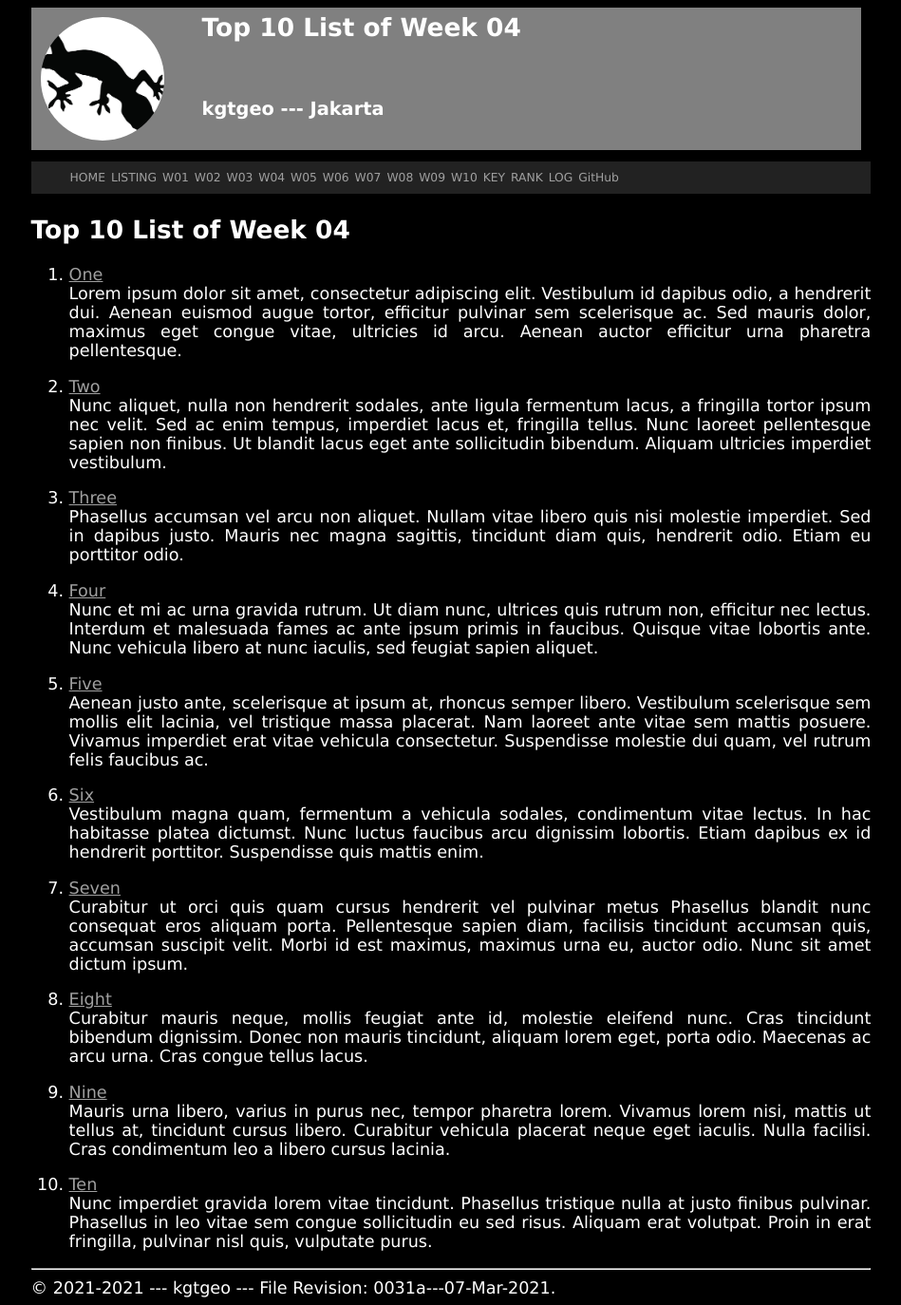
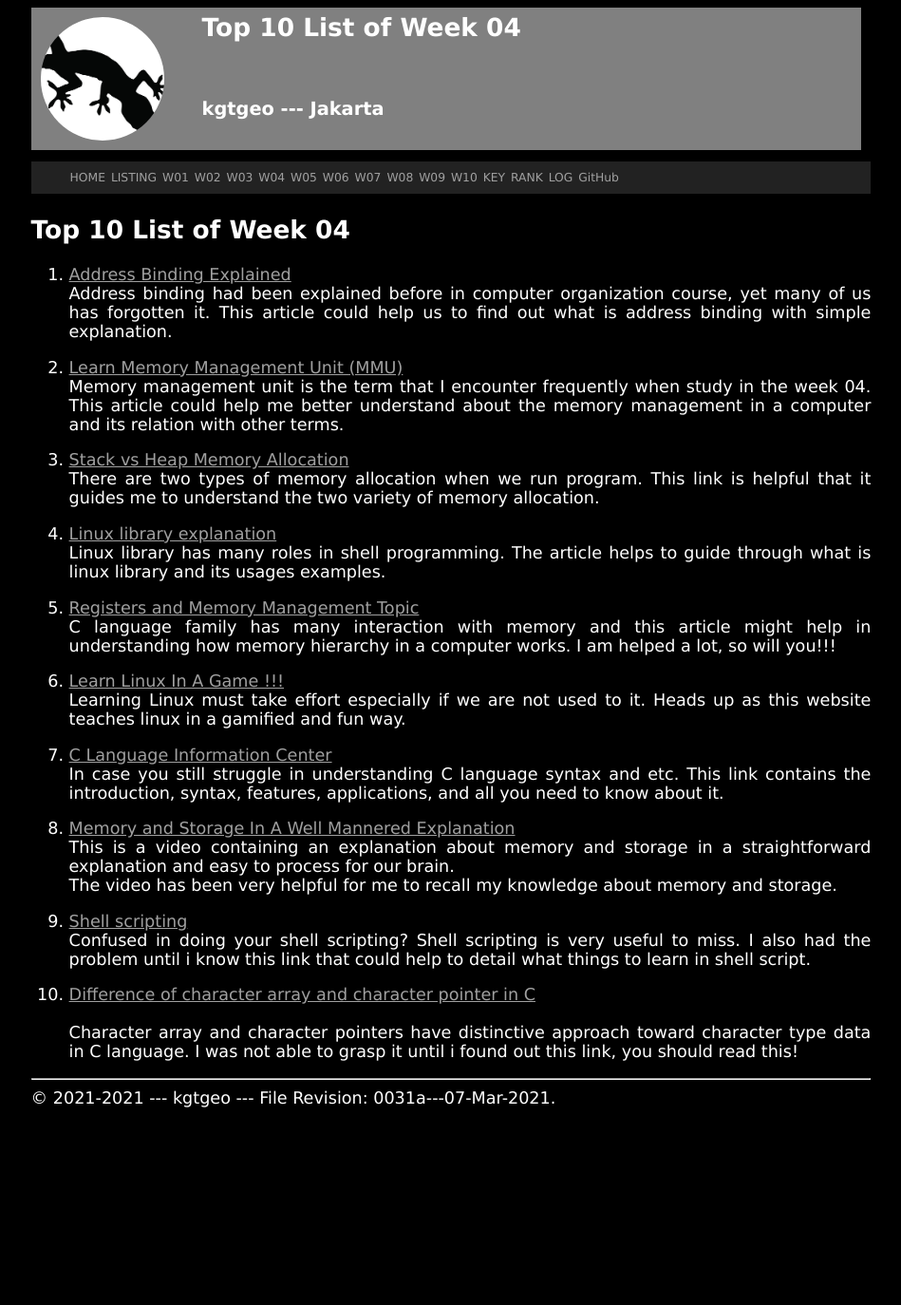
Before and after one commit to kgtgeo/os211, a Jekyll site: the page built from w04.md, in a window 1280 px wide. Shown: the whole page at 95% size, without its empty margins (165-1114 px from the left). Built offline with Jekyll 4.4.1, drawn with Linux system fonts in a browser that asks for light colours; our own code applies the rules of GitHub Pages for plain Markdown files; after the commit the page ends 1174 px from its top, so only the background shows below that.

Commit message:
finish w04 assignments

```diff
--- a/TXT/mylog.txt
+++ b/TXT/mylog.txt
@@ -29,3 +29,7 @@ ZCZC W03 100 L02 Zoom Class
 ZCZC W03  60 L10 Doing assignments
 ZCZC W03  60 L26 Movie and series
 ZCZC W03  60 L05 GSGS week 03 materials
+ZCZC W04 100 L02 Zoom Class
+ZCZC W04  60 L10 Doing assignments
+ZCZC W04  60 L26 Movie and series
+ZCZC W04  60 L05 GSGS week 04 materials
--- a/w04.md
+++ b/w04.md
@@ -5,72 +5,39 @@ permalink: /W04/
 
 # Top 10 List of Week 04
 
-1. [One](https://en.wikipedia.org/wiki/1)<br>
-Lorem ipsum dolor sit amet, consectetur adipiscing elit.
-Vestibulum id dapibus odio, a hendrerit dui.
-Aenean euismod augue tortor, efficitur pulvinar sem scelerisque ac.
-Sed mauris dolor, maximus eget congue vitae, ultricies id arcu.
-Aenean auctor efficitur urna pharetra pellentesque.
+1. [Address Binding Explained](https://www.geeksforgeeks.org/mapping-virtual-addresses-to-physical-addresses/)<br>
+Address binding had been explained before in computer organization course, yet many of us has forgotten it. This article could help us to find out
+what is address binding with simple explanation.
 
-2. [Two](https://en.wikipedia.org/wiki/2)<br>
-Nunc aliquet, nulla non hendrerit sodales, ante ligula fermentum lacus, a fringilla tortor ipsum nec velit.
-Sed ac enim tempus, imperdiet lacus et, fringilla tellus.
-Nunc laoreet pellentesque sapien non finibus.
-Ut blandit lacus eget ante sollicitudin bibendum.
-Aliquam ultricies imperdiet vestibulum.
+2. [Learn Memory Management Unit (MMU)](https://www.tutorialspoint.com/operating_system/os_memory_management.htm)<br>
+Memory management unit is the term that I encounter frequently when study in the week 04. This article could help me better understand
+about the memory management in a computer and its relation with other terms.
 
-3. [Three](https://en.wikipedia.org/wiki/3)<br>
-Phasellus accumsan vel arcu non aliquet.
-Nullam vitae libero quis nisi molestie imperdiet.
-Sed in dapibus justo.
-Mauris nec magna sagittis, tincidunt diam quis, hendrerit odio.
-Etiam eu porttitor odio.
+3. [Stack vs Heap Memory Allocation](https://www.geeksforgeeks.org/stack-vs-heap-memory-allocation/)<br>
+There are two types of memory allocation when we run program. This link is helpful that it guides me to understand the two
+variety of memory allocation.
 
-4. [Four](https://en.wikipedia.org/wiki/4)<br>
-Nunc et mi ac urna gravida rutrum.
-Ut diam nunc, ultrices quis rutrum non, efficitur nec lectus.
-Interdum et malesuada fames ac ante ipsum primis in faucibus.
-Quisque vitae lobortis ante.
-Nunc vehicula libero at nunc iaculis, sed feugiat sapien aliquet.
+4. [Linux library explanation](http://www.yolinux.com/TUTORIALS/LibraryArchives-StaticAndDynamic.html)<br>
+Linux library has many roles in shell programming. The article helps to guide through what is linux library and its usages examples.
 
-5. [Five](https://en.wikipedia.org/wiki/5)<br>
-Aenean justo ante, scelerisque at ipsum at, rhoncus semper libero.
-Vestibulum scelerisque sem mollis elit lacinia, vel tristique massa placerat.
-Nam laoreet ante vitae sem mattis posuere.
-Vivamus imperdiet erat vitae vehicula consectetur.
-Suspendisse molestie dui quam, vel rutrum felis faucibus ac.
+5. [Registers and Memory Management Topic](https://www.pepcoding.com/resources/data-structures-and-algorithms-in-java-interview-prep/operating-systems/memory-management/topic)<br>
+C language family has many interaction with memory and this article might help in understanding how memory hierarchy in a computer works. I am helped a lot, so will you!!!
 
-6. [Six](https://en.wikipedia.org/wiki/6)<br>
-Vestibulum magna quam, fermentum a vehicula sodales, condimentum vitae lectus.
-In hac habitasse platea dictumst.
-Nunc luctus faucibus arcu dignissim lobortis.
-Etiam dapibus ex id hendrerit porttitor.
-Suspendisse quis mattis enim.
+6. [Learn Linux In A Game !!!](https://web.mit.edu/mprat/Public/web/Terminus/Web/main.html)<br>
+Learning Linux must take effort especially if we are not used to it. Heads up as this website teaches linux in a gamified and fun way.
 
-7. [Seven](https://en.wikipedia.org/wiki/7)<br>
-Curabitur ut orci quis quam cursus hendrerit vel pulvinar metus
-Phasellus blandit nunc consequat eros aliquam porta.
-Pellentesque sapien diam, facilisis tincidunt accumsan quis, accumsan suscipit velit.
-Morbi id est maximus, maximus urna eu, auctor odio.
-Nunc sit amet dictum ipsum.
+7. [C Language Information Center](https://data-flair.training/blogs/applications-of-c/)<br>
+In case you still struggle in understanding C language syntax and etc.
+This link contains the introduction, syntax, features, applications, and all you need to know about it.
 
-8. [Eight](https://en.wikipedia.org/wiki/8)<br>
-Curabitur mauris neque, mollis feugiat ante id, molestie eleifend nunc.
-Cras tincidunt bibendum dignissim.
-Donec non mauris tincidunt, aliquam lorem eget, porta odio.
-Maecenas ac arcu urna.
-Cras congue tellus lacus.
+8. [Memory and Storage In A Well Mannered Explanation](https://www.youtube.com/watch?v=TQCr9RV7twk)<br>
+This is a video containing an explanation about memory and storage in a straightforward explanation and easy to process for our brain.
+The video has been very helpful for me to recall my knowledge about memory and storage.
 
-9. [Nine](https://en.wikipedia.org/wiki/9)<br>
-Mauris urna libero, varius in purus nec, tempor pharetra lorem.
-Vivamus lorem nisi, mattis ut tellus at, tincidunt cursus libero.
-Curabitur vehicula placerat neque eget iaculis.
-Nulla facilisi.
-Cras condimentum leo a libero cursus lacinia.
+9. [Shell scripting](https://www.shellscript.sh/philosophy.html)<br>
+Confused in doing your shell scripting? Shell scripting is very useful to miss. I also had the problem until i know
+this link that could help to detail what things to learn in shell script.
 
-10. [Ten](https://en.wikipedia.org/wiki/10)<br>
-Nunc imperdiet gravida lorem vitae tincidunt.
-Phasellus tristique nulla at justo finibus pulvinar.
-Phasellus in leo vitae sem congue sollicitudin eu sed risus.
-Aliquam erat volutpat.
-Proin in erat fringilla, pulvinar nisl quis, vulputate purus.
+10. [Difference of character array and character pointer in C](https://overiq.com/c-programming-101/character-array-and-character-pointer-in-c/)<br>
+Character array and character pointers have distinctive approach toward character type data in C language. I was not able to grasp it until i found out this link,
+you should read this!
```
Also changed, not shown: 5 other files.
